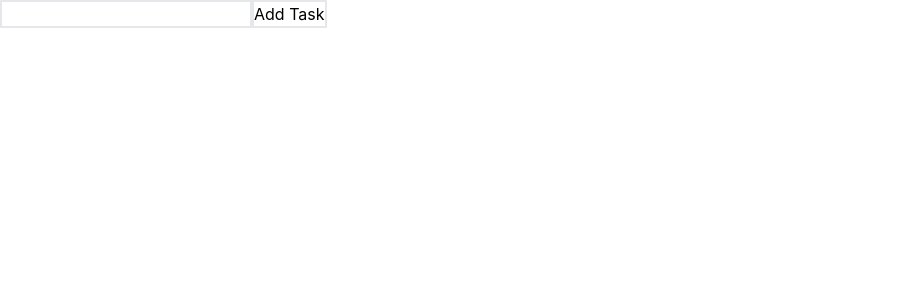
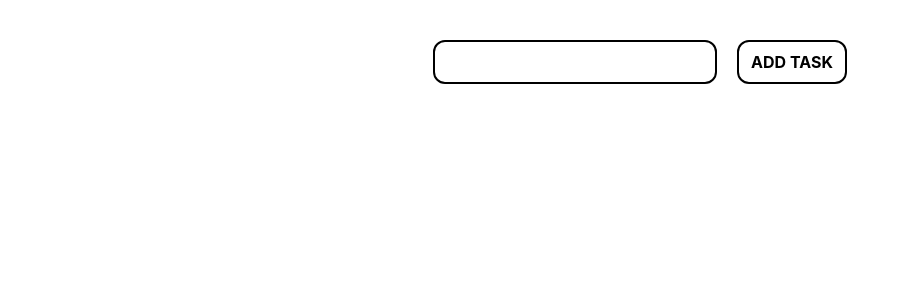
Before and after one commit to r-antoni/list, a React (Create React App) app: page / in a window 1280 px wide. Shown: the top 300 px of the page, without its empty margins (0-910 px from the left). Built offline with nearby package versions, Linux system fonts and the light colour scheme.

Commit message:
Adding some css

```diff
--- a/src/App.js
+++ b/src/App.js
@@ -8,29 +8,33 @@ function App() {
     setNewTask(event.target.value)
   }
   const addTask = () => {
-    setToDo([...toDo, newTask])
+    const task = {
+      id: toDo.length === 0 ? 1 : toDo[toDo.length - 1].id + 1,
+      taskName: newTask
+    }
+    setToDo([...toDo, task])
   }
 
-  const deleteTask = (taskName) => {
+  const deleteTask = (id) => {
     setToDo(toDo.filter((task) =>{
-      return task !== taskName
+      return task.id !== id
     }))
   }
 
   return (
-    <div className="App">
+    <div className="App flex flex-col w w-full items-center">
 
-      <div className="addTask">
-        <input className="border-2" onChange={handleChange}/>
-        <button className="border-2" onClick = {addTask}> Add Task </button>
+      <div className="addTask flex justify-center items-center w-[100%] px-10 py-10 gap-5">
+        <input className="border-2 border-black rounded-xl px-4 py-2" onChange={handleChange}/>
+        <button className="border-2 font-bold uppercase border-black rounded-xl px-3 py-2" onClick = {addTask}> Add Task </button>
       </div>
 
-      <div className="list">
+      <div className="list flex flex-col items-center py-6 h-auto w-[100%] ">
         {toDo.map((task) =>{
           return (
-          <div>
-            <h1>{task}</h1>
-            <button className="border-2" onClick={()=> deleteTask(task) }>X</button>
+          <div className="flex items-center gap-4">
+            <h1 className="font-semibold text-xl">{task.taskName}</h1>
+            <button className="border-2 font-bold uppercase border-black rounded-xl px-2 py-1" onClick={()=> deleteTask(task.id) }>X</button>
           </div>
           )
         })}
```
